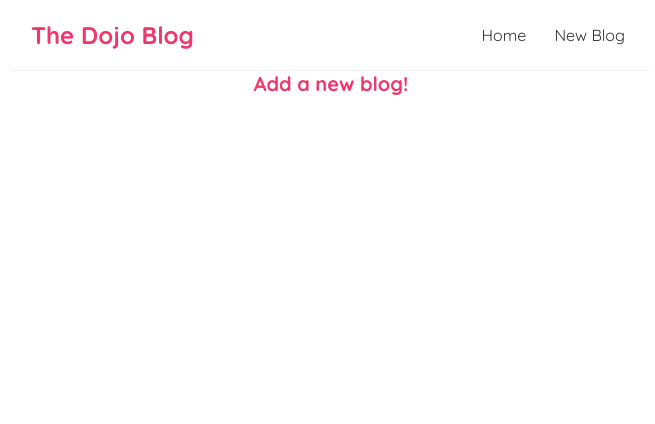
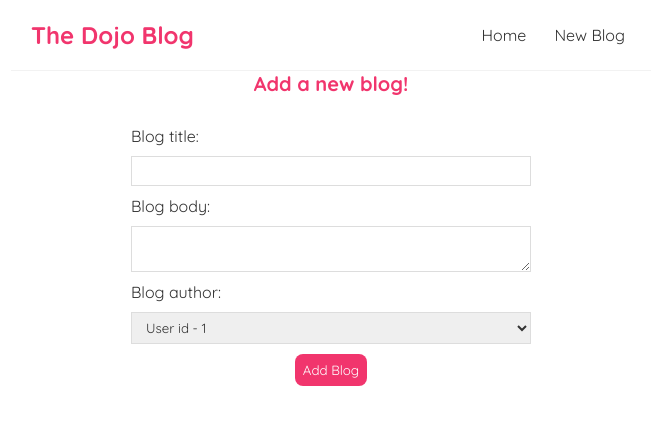
Before and after one commit to Omnivoro/react-ninja, a React (Create React App) app: page /create in a window 1280 px wide. Shown: the top 424 px of the page, without its empty margins (309-964 px from the left). Built offline with nearby package versions, Linux system fonts and the light colour scheme.

Commit message:
feat: Create a html form and track the title state

```diff
--- a/src/Create.js
+++ b/src/Create.js
@@ -1,8 +1,30 @@
+import {useState} from 'react';
+
 const Create = () =>{
+
+	const [title, setTitle] = useState('');
 
 	return(
 		<div className="create">
 			<h2>Add a new blog!</h2>
+			<form>
+				<label>Blog title:</label>
+				<input
+					type = "text"
+					required
+					value={title}
+					onChange={(e)=>setTitle(e.target.value)}
+				/>
+				<label>Blog body:</label>
+				<textarea required></textarea>
+				<label>Blog author:</label>
+				<select>
+					<option value="1">User id - 1</option>
+					<option value="7">User id - 7</option>
+				</select>
+				<button>Add Blog</button>
+			</form>
+			<p>{title}</p>
 		</div>
 	)
 };
```
